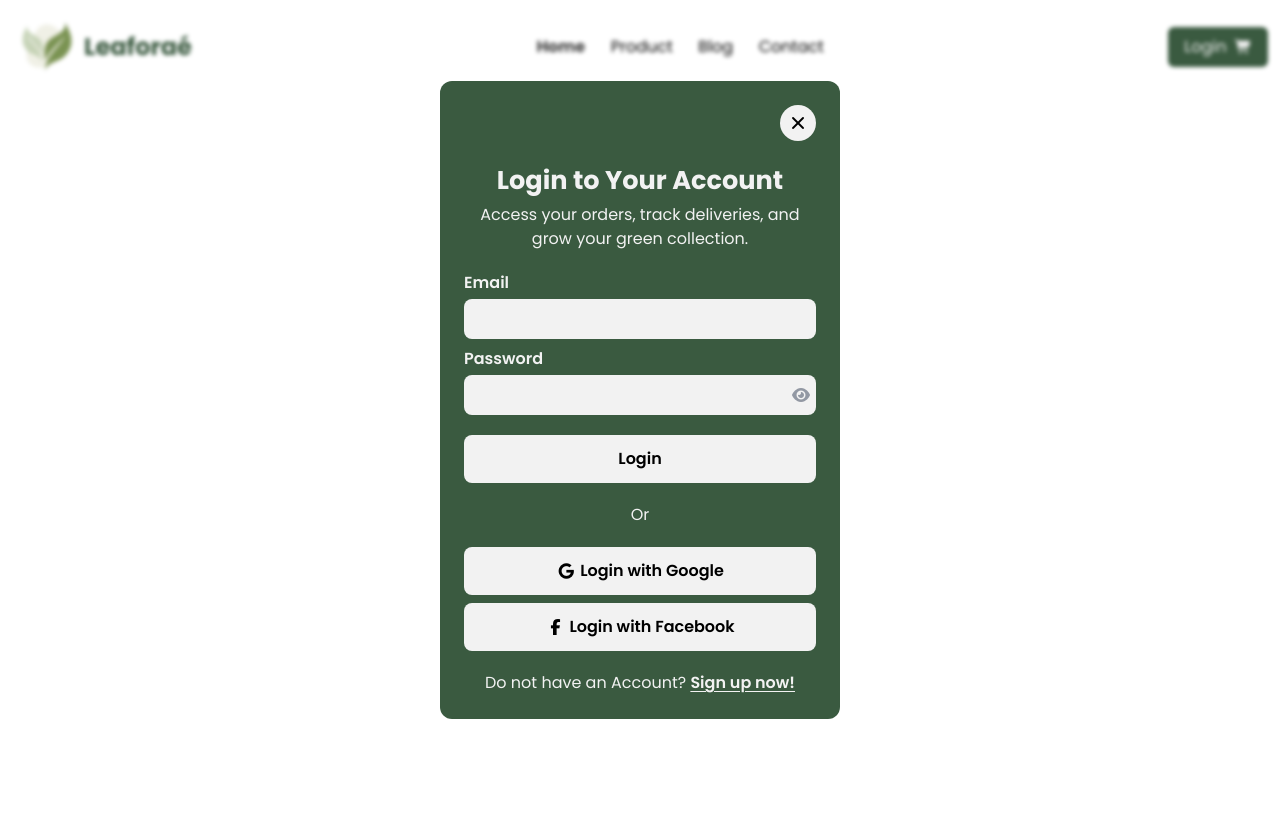
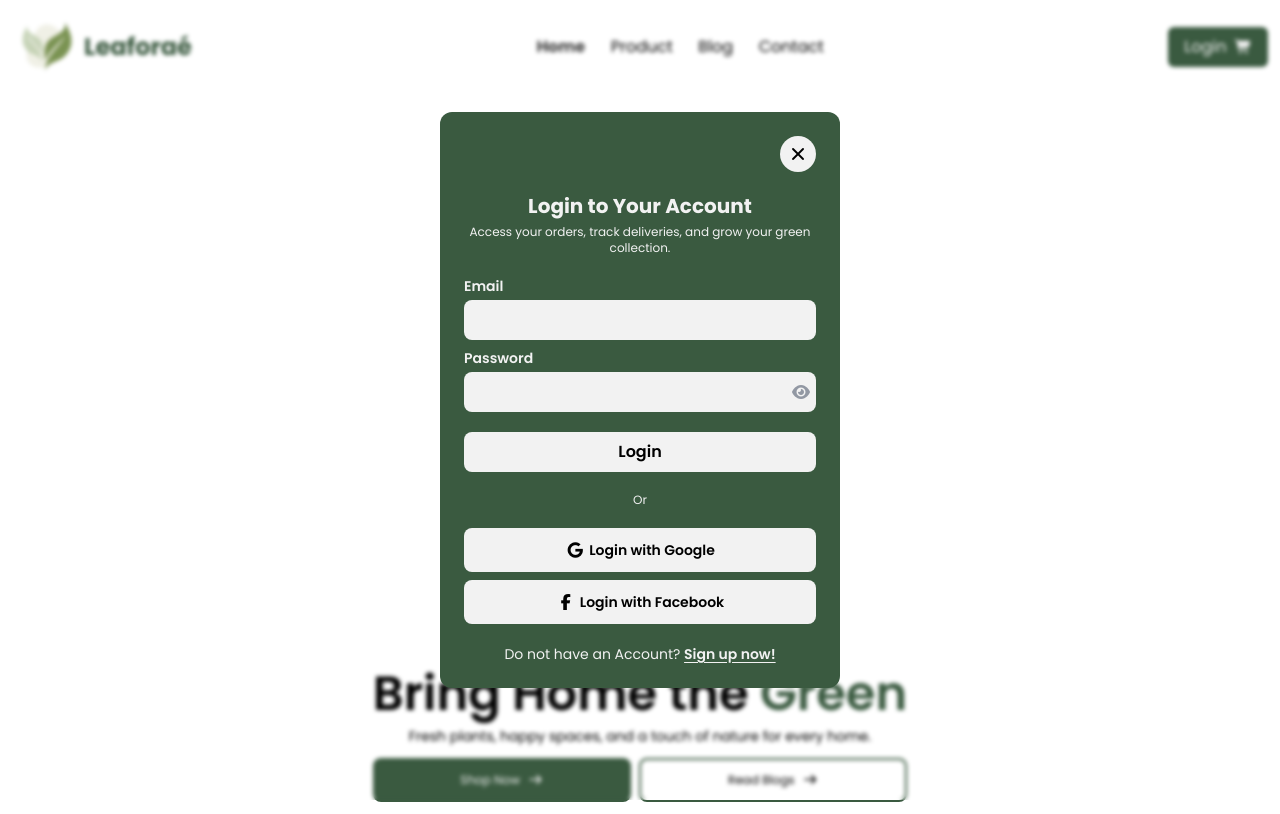
Before and after one commit to RenzDotDev/leaforae, a React (Vite) app: page / in a window 1280 px wide. Both pictures are taken after a click on the button "Login". Built offline with nearby package versions, Linux system fonts and the light colour scheme.

Commit message:
change Hero section

```diff
--- a/src/assets/Header/Header.jsx
+++ b/src/assets/Header/Header.jsx
@@ -1,7 +1,6 @@
 import { Link, useMatch, useResolvedPath } from "react-router-dom";
 import { motion, AnimatePresence, scale } from "motion/react";
 import { useState } from "react";
-import { faLess } from "@fortawesome/free-brands-svg-icons";
 
 export default function Header() {
   const [isActive, setIsActive] = useState(false);
@@ -185,7 +184,7 @@ export default function Header() {
         {/* Login Card Wrapper - To make blurred background */}
         {isLoginCardActive && (
           <motion.section
-            className="absolute top-0 left-0 backdrop-blur-[2px] w-screen h-screen flex justify-center items-center p-5 text-center"
+            className="absolute top-0 left-0 backdrop-blur-[2px] w-full h-screen flex justify-center items-center p-3 text-center"
             initial={{ scale: 0 }}
             animate={{ scale: 1 }}
             exit={{ scale: 0 }}
@@ -194,7 +193,7 @@ export default function Header() {
             <motion.section className="bg-darkGreen p-6 rounded-xl flex flex-col gap-5 sm:w-100">
               {/* X / Close Button */}
               <motion.button
-                className="w-fit self-end bg-white aspect-square p-2 rounded-full cursor-pointer flex items-center justify-between"
+                className="w-fit self-end text-[clamp(12px,2vw,16px)] bg-white aspect-square p-2 rounded-full cursor-pointer flex items-center justify-between"
                 whileTap={{ scale: 0.9 }}
                 onClick={toggleLoginCard}
               >
@@ -203,10 +202,10 @@ export default function Header() {
 
               {/* Text Container */}
               <div className="flex flex-col gap-1">
-                <p className="text-white font-bold text-[clamp(1.5rem,2vw,2.5rem)]">
+                <p className="text-white font-bold text-xl">
                   Login to Your Account
                 </p>
-                <p className="text-white text-[clamp(0.75rem,1vw,1rem)">
+                <p className="text-white text-xs">
                   Access your orders, track deliveries, and grow your green
                   collection.
                 </p>
@@ -218,7 +217,7 @@ export default function Header() {
                 <div className="flex flex-col gap-1">
                   <label
                     htmlFor=""
-                    className="w-fit text-white text-[clamp(1rem,1vw,1rem)] font-semibold"
+                    className="w-fit text-white font-semibold text-sm"
                   >
                     Email
                   </label>
@@ -231,7 +230,7 @@ export default function Header() {
                 <div className="flex flex-col gap-1">
                   <label
                     htmlFor=""
-                    className="w-fit text-white text-[clamp(1rem,1vw,1rem)] font-semibold"
+                    className="w-fit text-white text-sm font-semibold"
                   >
                     Password
                   </label>
@@ -255,33 +254,33 @@ export default function Header() {
 
               {/* Login Button */}
               <motion.button
-                className="w-full bg-white p-3 rounded-lg font-semibold cursor-pointer text-[clamp(1rem,1vw,1rem)]"
+                className="w-full bg-white px-3 py-2 rounded-lg font-semibold cursor-pointer text-[clamp(1rem,1vw,1rem)]"
                 whileTap={{ scale: 0.95 }}
               >
                 Login
               </motion.button>
 
               {/* Other login choices */}
-              <p className="text-white">Or</p>
+              <p className="text-white text-xs">Or</p>
               <div className="flex flex-col gap-2">
                 <motion.button
                   className="flex items-center justify-center gap-1 bg-white p-3 rounded-lg"
                   whileTap={{ scale: 0.95 }}
                 >
                   <i className="fa-brands fa-google"></i>
-                  <p className="font-semibold">Login with Google</p>
+                  <p className="font-semibold text-sm">Login with Google</p>
                 </motion.button>
                 <motion.button
                   className="flex items-center justify-center gap-1 bg-white p-3 rounded-lg"
                   whileTap={{ scale: 0.95 }}
                 >
                   <i className="fa-brands fa-facebook-f"></i>
-                  <p className="font-semibold">Login with Facebook</p>
+                  <p className="font-semibold text-sm">Login with Facebook</p>
                 </motion.button>
               </div>
 
               {/* Sign up Link */}
-              <Link to={"/"} className="text-white cursor-default">
+              <Link to={"/"} className="text-white text-sm cursor-default">
                 Do not have an Account?{" "}
                 <span className="font-semibold underline underline-offset-3 cursor-pointer">
                   Sign up now!
--- a/src/assets/Landing Page/LandingPage.jsx
+++ b/src/assets/Landing Page/LandingPage.jsx
@@ -4,7 +4,7 @@ import HeroSection from "./component/HeroSection";
 function LandingPage() {
   return (
     // Landing Page
-    <section className="">
+    <section className="relative">
       <HeroSection />
     </section>
   );
--- a/src/assets/Landing Page/component/HeroSection.jsx
+++ b/src/assets/Landing Page/component/HeroSection.jsx
@@ -4,17 +4,21 @@ import Header from "../../Header/Header";
 
 function HeroSection() {
   return (
-    <div className="grid w-full h-full grid-rows-auto">
+    <div className="grid w-full h-screen grid-rows-auto max-h-[800px]">
       <Header />
-      {/* <section className="p-3 flex flex-col items-center justify-between text-center h-[90dvh]">
+      <section className="p-3 flex flex-col items-center text-center h-[90dvh]">
+        <div className="w-full h-fit grow-1 flex items-center justify-center">
           <motion.img
             initial={{ opacity: 0, scale: 0 }}
             animate={{ opacity: 1, scale: 1 }}
             transition={{ delay: 0.2 }}
             src="/plant-image2.png"
             alt="plant image"
-          className="h-[60%]"
+            className="h-[50dvh]"
           />
+        </div>
+        <div className="flex flex-col gap-3">
+          <div className="flex flex-col gap-2">
             <motion.p
               initial={{ opacity: 0, x: 100 }}
               animate={{ opacity: 1, x: 0 }}
@@ -31,28 +35,30 @@ function HeroSection() {
             >
               Fresh plants, happy spaces, and a touch of nature for every home.
             </motion.p>
+          </div>
 
           <div className="flex gap-2 items-center just-center">
             <motion.button
+              className="flex items-center justify-center gap-2 px-6 py-3 h-full rounded-lg bg-darkGreen grow-1"
               initial={{ opacity: 0, y: 100 }}
               animate={{ opacity: 1, y: 0 }}
               transition={{ delay: 0.2 }}
-            className="flex items-center justify-center gap-2 px-6 py-3 rounded-lg bg-darkGreen"
             >
-            <p className="text-white text-sm">Shop Now</p>
-            <i className="fa-solid fa-arrow-right text-white"></i>
+              <p className="text-white text-xs">Shop Now</p>
+              <i className="fa-solid fa-arrow-right text-white text-xs"></i>
             </motion.button>
             <motion.button
+              className="flex items-center justify-center gap-2 px-6 py-3 rounded-lg h-full grow-1 border-2 border-darkGreen"
               initial={{ opacity: 0, y: 100 }}
               animate={{ opacity: 1, y: 0 }}
               transition={{ delay: 0.3 }}
-            className="flex items-center justify-center gap-2 px-6 py-3 rounded-lg"
             >
-            <p className="text-sm">Read Blogs</p>
-            <i className="fa-solid fa-arrow-right"></i>
+              <p className="text-xs">Read Blogs</p>
+              <i className="fa-solid fa-arrow-right text-xs"></i>
             </motion.button>{" "}
           </div>
-      </section> */}
+        </div>
+      </section>
     </div>
   );
 }
```
Lines whose indentation alone changed are shown as unchanged.
